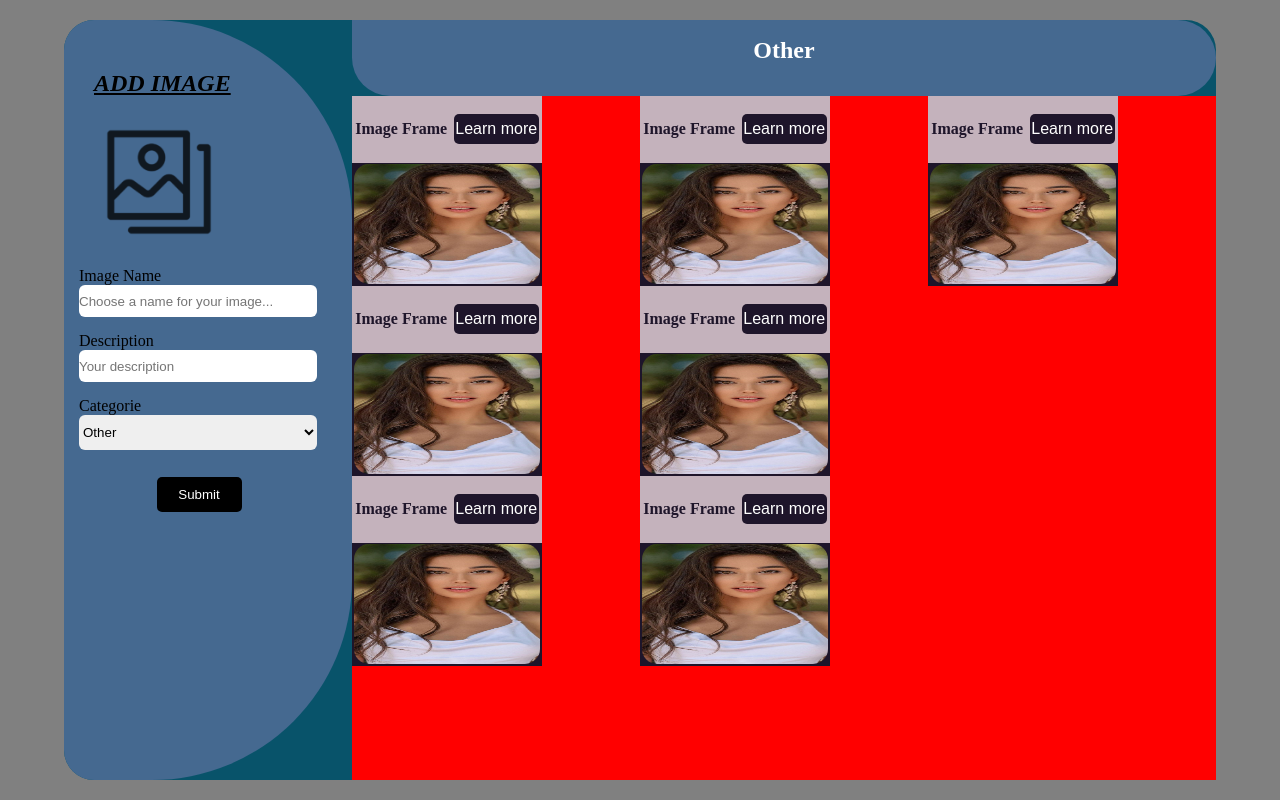
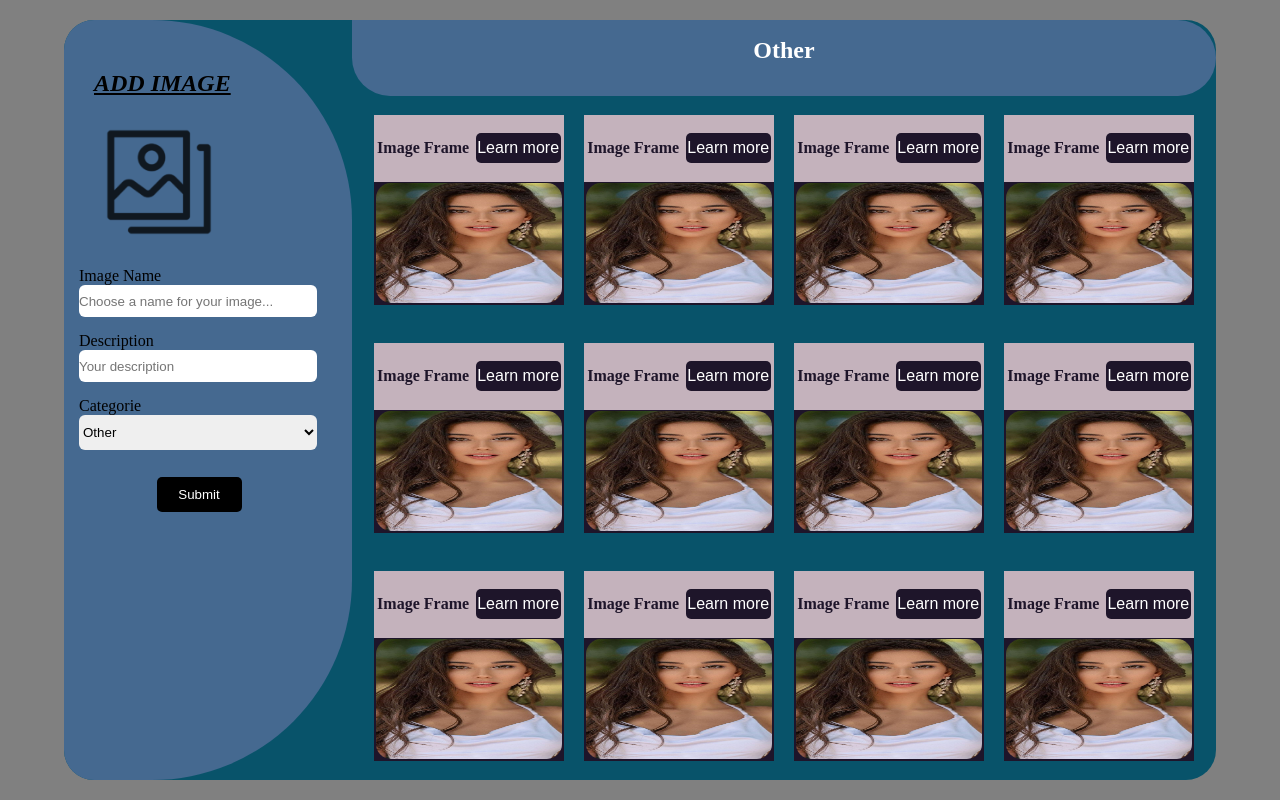
Before and after one commit to OrensObenas/galleryApp, a React (Vite) app: page / in a window 1280 px wide. Built offline with nearby package versions, Linux system fonts and the light colour scheme.

Commit message:
final Image Page

```diff
--- a/src/components/galleryRightImage/GalleryRightImage.jsx
+++ b/src/components/galleryRightImage/GalleryRightImage.jsx
@@ -17,6 +17,11 @@ const GalleryRightImage = () => {
           <ImageFrame />
           <ImageFrame />
           <ImageFrame />
+          <ImageFrame />
+          <ImageFrame />
+          <ImageFrame />
+          <ImageFrame />
+          <ImageFrame />
         </div>
       </div>
     </>
--- a/src/components/galleryRightImage/galleryRightImage.css
+++ b/src/components/galleryRightImage/galleryRightImage.css
@@ -18,7 +18,18 @@
     width: 100%;
     height: 90%;
     display: flex;
-    flex-wrap: wrap;
-    flex-direction: column;
-    background-color: red;
+    flex-wrap: wrap-reverse;
+    align-items: center;
+    justify-content: center;
+    overflow: scroll;
+    -ms-overflow-style: none;
 }
+.galleryRightImage__container .galleryRightImage__body::-webkit-scrollbar{
+    display: none;
+}
+.galleryRightImage__container .galleryRightImage__body > *{
+    margin: 10px;
+    width: 22%;
+
+    box-sizing: border-box;
+}
```
